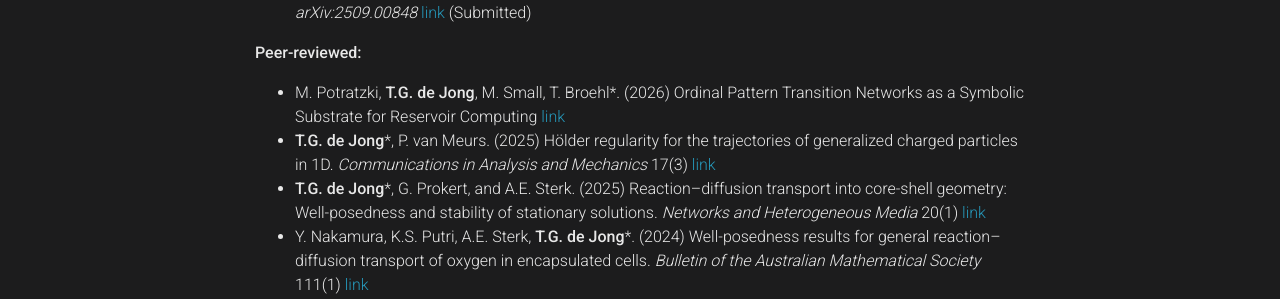
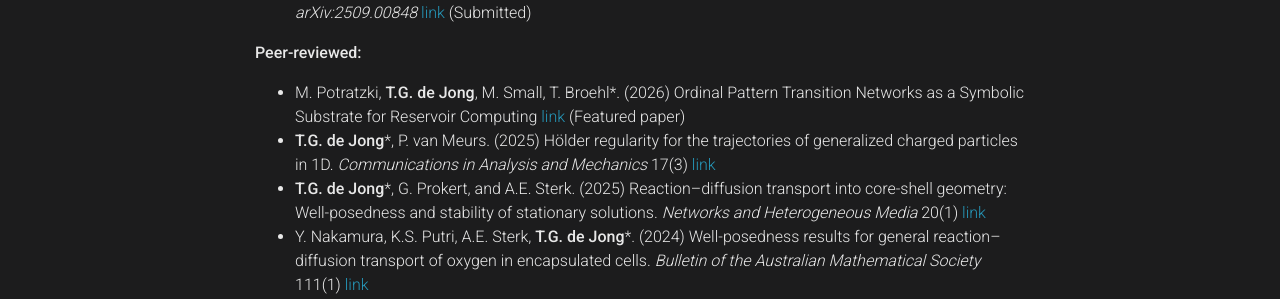
Before and after one commit to mathowl/tgdejong, a Jekyll site: the page built from _pages/publications.md, in a window 1280 px wide and 900 px high. Shown: the part 296-595 px from the top of the window. Built offline with Jekyll 4.4.1, drawn with Linux system fonts in a browser that asks for light colours; comment, search, counter and statistics services are not loaded; a style sheet for code colours, icons or effects is not loaded.

Commit message:
Update publications.md

```diff
--- a/_pages/publications.md
+++ b/_pages/publications.md
@@ -12,7 +12,7 @@
 - **T.G. de Jong**\*. Designing learning in high dimensional oscillator networks with low dimensional read-out. *arXiv:2509.00848* [link](https://arxiv.org/abs/2509.00848) (Submitted)
 
 **Peer-reviewed:**
-- M. Potratzki, **T.G. de Jong**, M. Small, T. Broehl\*. (2026) Ordinal Pattern Transition Networks as a Symbolic Substrate for Reservoir Computing [link](https://doi.org/10.1063/5.0355934)
+- M. Potratzki, **T.G. de Jong**, M. Small, T. Broehl\*. (2026) Ordinal Pattern Transition Networks as a Symbolic Substrate for Reservoir Computing [link](https://doi.org/10.1063/5.0355934) (Featured paper)
 - **T.G. de Jong**\*, P. van Meurs. (2025) Hölder regularity for the trajectories of generalized charged particles in 1D. *Communications in Analysis and Mechanics* 17(3) [link](https://www.aimspress.com/article/doi/10.3934/cam.2025028?viewType=HTML)
 - **T.G. de Jong**\*, G. Prokert, and A.E. Sterk. (2025) Reaction–diffusion transport into core-shell geometry: Well-posedness and stability of stationary solutions. *Networks and Heterogeneous Media* 20(1) [link](https://www.aimspress.com/article/doi/10.3934/nhm.2025001)
 - Y. Nakamura, K.S. Putri, A.E. Sterk, **T.G. de Jong**\*. (2024) Well-posedness results for general reaction–diffusion transport of oxygen in encapsulated cells. *Bulletin of the Australian Mathematical Society* 111(1) [link](https://resolve.cambridge.org/core/journals/bulletin-of-the-australian-mathematical-society/article/abs/wellposedness-results-for-general-reactiondiffusion-transport-of-oxygen-in-encapsulated-cells/675BC1A38490100AC1FE4ABA080FB900)
```
